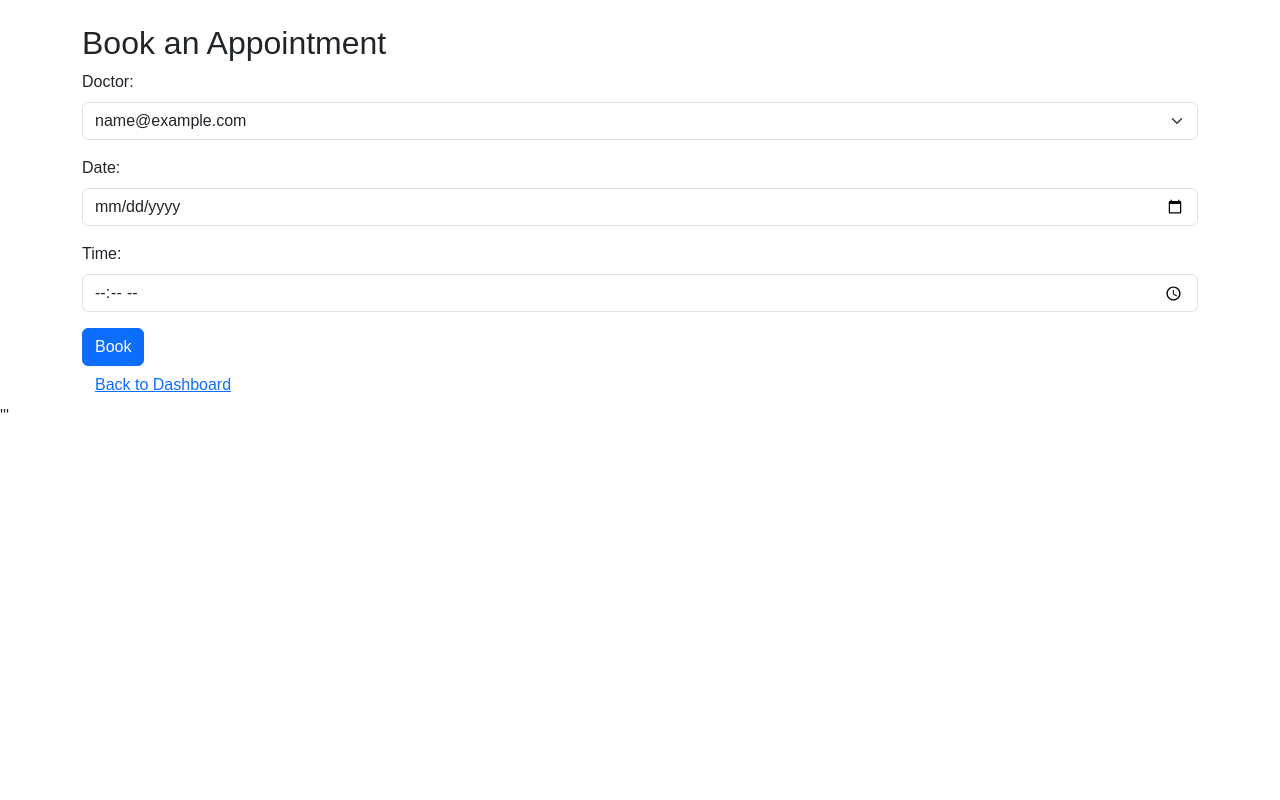
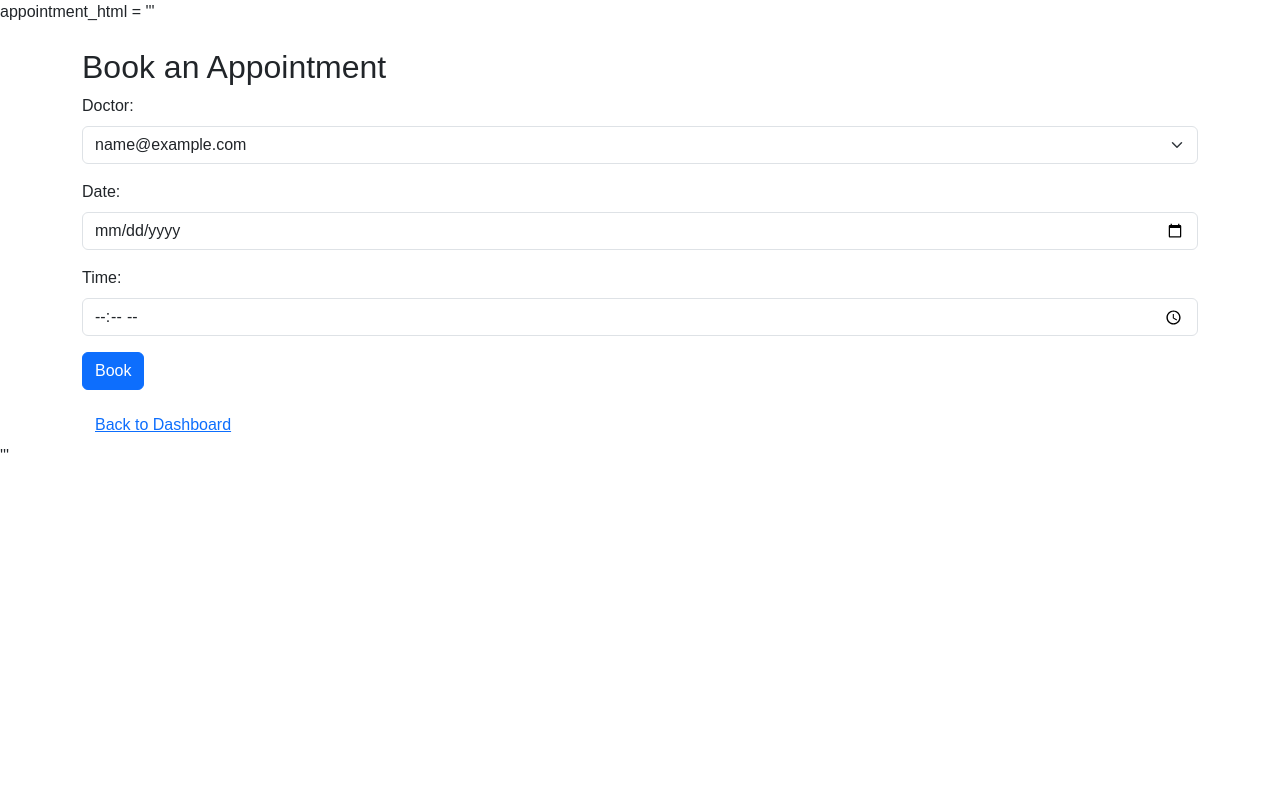
Before and after one commit to Sivanesh27/medivault, a Python web app: template templates/appointment.html in a window 1280 px wide. Run offline with Jinja, Linux system fonts and the light colour scheme; the template is opened without the code that fills it: most values are stand-ins (such as "Sample title", 1, 10 or a date in 2020).

Commit message:
Update appointment.html

```diff
--- a/templates/appointment.html
+++ b/templates/appointment.html
@@ -1,3 +1,4 @@
+appointment_html = '''
 {% extends 'base.html' %}
 {% block title %}Book Appointment{% endblock %}
 {% block content %}
```
